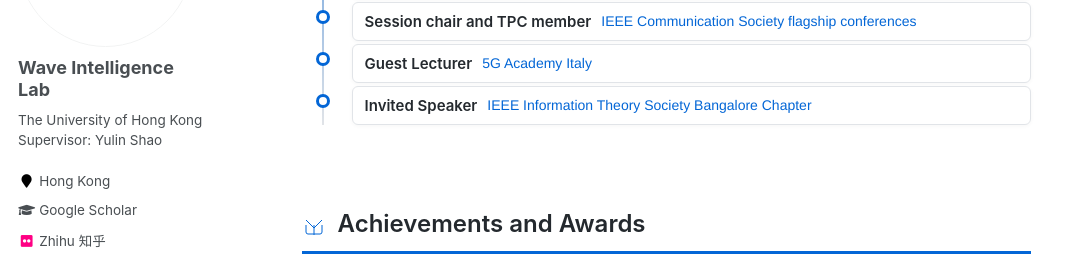
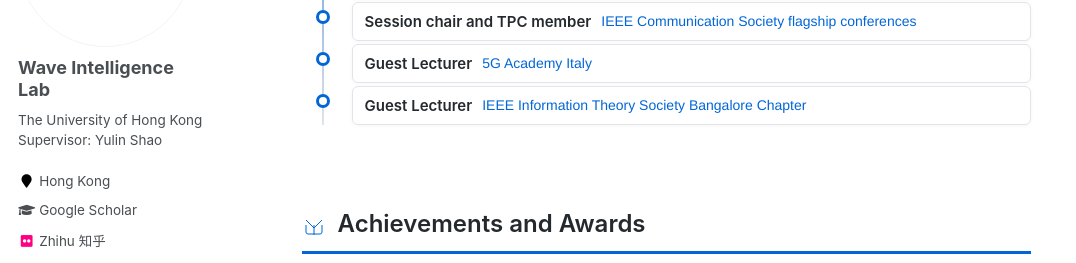
Before and after one commit to hku-icl/hku-icl.github.io, a Jekyll site: the page built from _pages/about.md, in a window 1280 px wide and 900 px high, scrolled down 2090 px. Shown: the part 164-427 px from the top of the window, without its empty margins (0-1076 px from the left). Built offline with Jekyll 4.4.1, drawn with Linux system fonts in a browser that asks for light colours.

Commit message:
Update about.md

```diff
--- a/_pages/about.md
+++ b/_pages/about.md
@@ -410,7 +410,7 @@ At the Wave Intelligence Lab, we explore the deep interplay between waves and in
         <div style="display: flex; align-items: center; justify-content: space-between;">
           <div style="flex-grow: 1;">
             <div style="display: flex; align-items: center;">
-              <h3 style="margin: 0; color: #24292e; font-size: 15px; font-weight: 600; margin-right: 10px;">Invited Speaker</h3>
+              <h3 style="margin: 0; color: #24292e; font-size: 15px; font-weight: 600; margin-right: 10px;">Guest Lecturer</h3>
               <p style="margin: 0; color: #0366d6; font-size: 14px; font-weight: 500;">IEEE Information Theory Society Bangalore Chapter</p>
             </div>
           </div>
```
